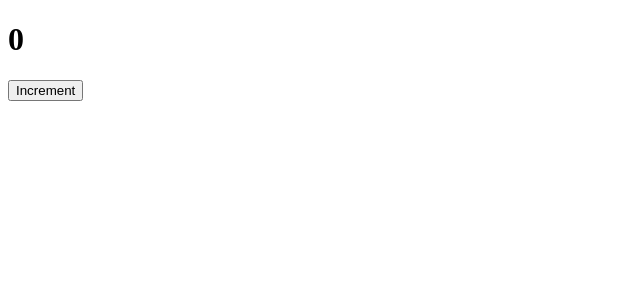
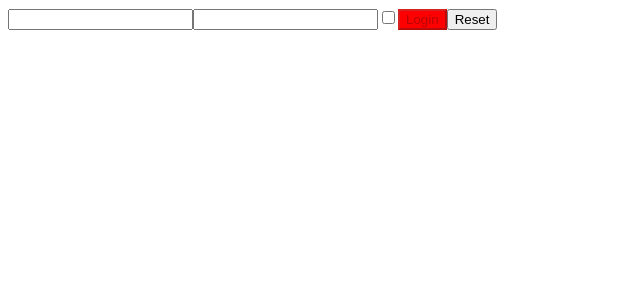
Before and after one commit to SamaJabri/Develhope-Web-React, a React (Create React App) app: page / in a window 1280 px wide. Shown: the top 300 px of the page, without its empty margins (0-640 px from the left). Built offline with nearby package versions, Linux system fonts and the light colour scheme.

Commit message:
Solved forty-seventh exercise

```diff
--- a/src/App.jsx
+++ b/src/App.jsx
@@ -1,8 +1,10 @@
 import React, { Component } from "react";
-import ClickCounter from "./components/counter/ClickCounter";
+import Login from "./components/login/Login";
 
 export default class App extends Component {
+  onLogin = (e) => e.preventDefault();
+
   render() {
-    return <ClickCounter />;
+    return <Login onLogin={this.onLogin} />;
   }
 }
--- a/src/components/login/Login.jsx
+++ b/src/components/login/Login.jsx
@@ -1,76 +1,69 @@
-import React, { Component } from "react";
+import React from "react";
+import { useState } from "react";
 
-export default class Login extends Component {
-  INIT_STATE = {
-    username: "",
-    password: "",
-    remember: false,
-    disableLogin: true,
-  };
+export default function Login(props) {
+  const [username, setUsername] = useState("");
+  const [password, setPassword] = useState("");
+  const [remember, setRemember] = useState(false);
+  const [disableLogin, setDisableLogin] = useState(true);
 
-  state = this.INIT_STATE;
+  const isButtonDisabled = () =>
+    setDisableLogin(username && password ? false : true);
 
-  handleInputChange = (e) => {
-    const inputName = e.target.name;
+  const handleInputChange = (e, setProperty) => {
     const inputType = e.target.type;
     const inputValue =
       inputType === "checkbox" ? e.target.checked : e.target.value;
 
-    this.setState({ [inputName]: inputValue });
-    this.isButtonDisabled();
+    setProperty(inputValue);
+    isButtonDisabled();
   };
 
-  isButtonDisabled = () => {
-    this.setState((state) => {
-      return {
-        disableLogin: state.username && state.password ? false : true,
-      };
-    });
+  const resetForm = () => {
+    setUsername("");
+    setPassword("");
+    setRemember(false);
+
+    isButtonDisabled();
   };
 
-  resetInputs = () => {
-    this.setState(this.INIT_STATE);
-  };
-
-  render() {
   return (
     <form>
       <input
         type="text"
         name="username"
-          value={this.state.username}
-          onChange={this.handleInputChange}
+        value={username}
+        onChange={(e) => handleInputChange(e, setUsername)}
       />
+
       <input
         type="password"
         name="password"
-          value={this.state.password}
-          onChange={this.handleInputChange}
+        value={password}
+        onChange={(e) => handleInputChange(e, setPassword)}
       />
+
       <input
         type="checkbox"
         name="remember"
-          checked={this.state.remember}
-          onChange={this.handleInputChange}
+        checked={remember}
+        onChange={(e) => handleInputChange(e, setRemember)}
       />
 
       <button
         className={
-            this.state.password.length >= 8
-              ? "login-button-valid"
-              : "login-button-invalid"
+          password.length >= 8 ? "login-button-valid" : "login-button-invalid"
         }
         type="submit"
-          disabled={this.state.disableLogin}
-          onClick={this.props.onLogin}
+        disabled={disableLogin}
+        onClick={props.onLogin}
       >
         Login
       </button>
 
-        <button type="button" onClick={this.resetInputs}>
+      <button type="reset" onClick={resetForm}>
         Reset
       </button>
     </form>
   );
 }
-}
```
Lines whose indentation alone changed are shown as unchanged.
